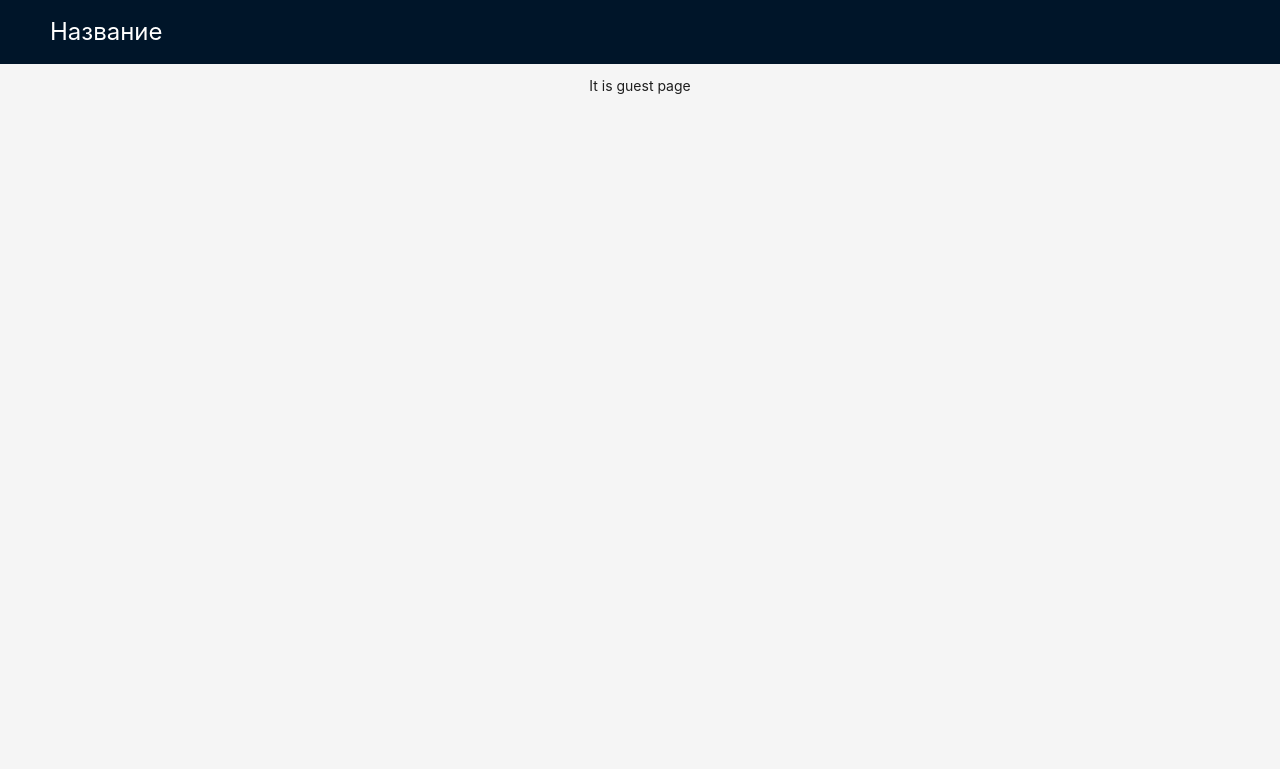
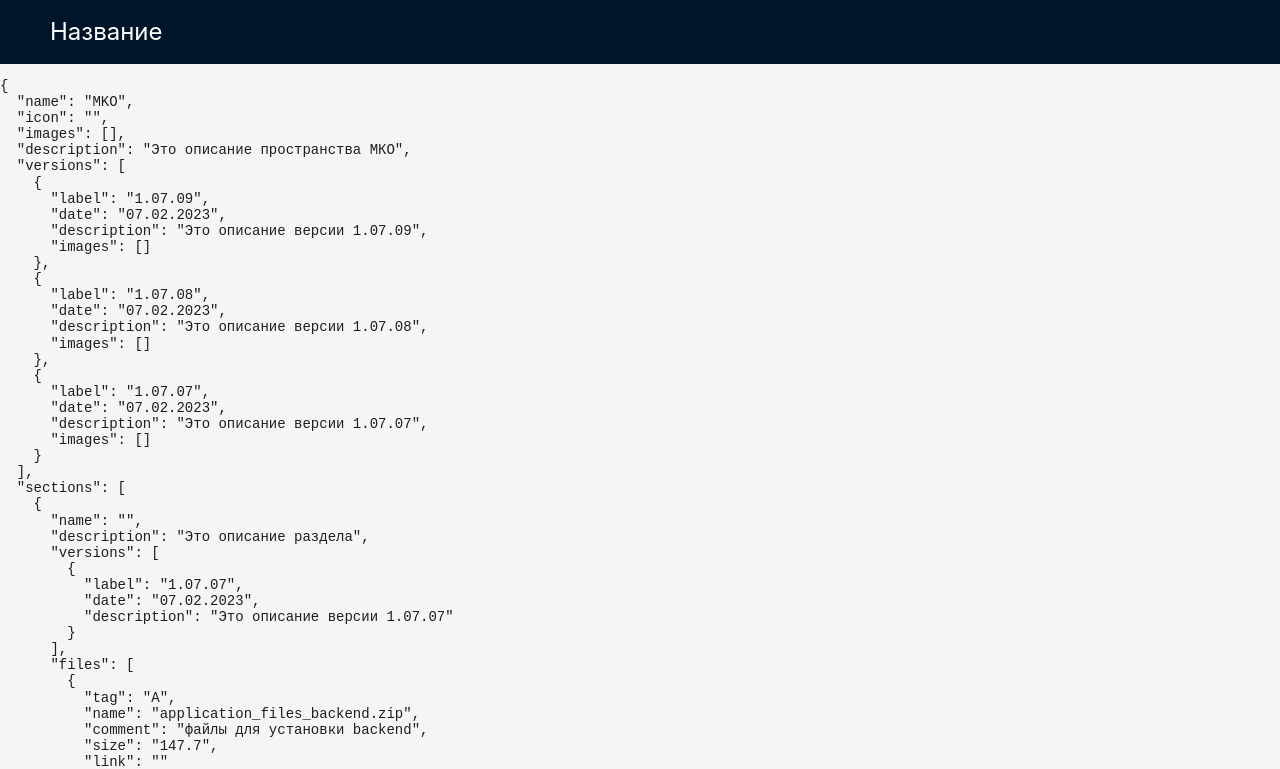
Before and after one commit to Kulikoff37/practice, a React (Vite) app: page /guest in a window 1280 px wide. Shown: the top 769 px of the page. Built offline with nearby package versions, Linux system fonts and the light colour scheme.

Commit message:
добавил структуру данных для страницы пользователя

```diff
--- a/package.json
+++ b/package.json
@@ -14,7 +14,8 @@
     "normalize.css": "^8.0.1",
     "react": "^18.2.0",
     "react-dom": "^18.2.0",
-    "react-router-dom": "^6.13.0"
+    "react-router-dom": "^6.13.0",
+    "zustand": "^4.3.8"
   },
   "devDependencies": {
     "@types/react": "^18.0.28",
--- /dev/null
+++ b/src/mocks/space.mock.ts
@@ -0,0 +1,57 @@
+import type { ISpace } from "../types/user-space.types";
+
+export const spaceMock: ISpace = {
+  name: 'MKO',
+  icon: '',
+  images: [],
+  description: 'Это описание пространства МКО',
+  versions: [
+    {
+      label: '1.07.09',
+      date: '07.02.2023',
+      description: 'Это описание версии 1.07.09',
+      images: []
+    },
+    {
+      label: '1.07.08',
+      date: '07.02.2023',
+      description: 'Это описание версии 1.07.08',
+      images: []
+    },
+    {
+      label: '1.07.07',
+      date: '07.02.2023',
+      description: 'Это описание версии 1.07.07',
+      images: []
+    }
+  ],
+  sections: [
+    {
+      name: '',
+      description: 'Это описание раздела',
+      versions: [
+        {
+          label: '1.07.07',
+          date: '07.02.2023',
+          description: 'Это описание версии 1.07.07',
+        }
+      ],
+      files: [
+        {
+         tag: 'A',
+         name: 'application_files_backend.zip',
+         comment: 'файлы для установки backend',
+         size: '147.7',
+         link: ''
+        },
+        {
+          tag: 'A',
+          name: 'application_files_backend.zip',
+          comment: 'файлы для установки backend',
+          size: '147.7',
+          link: ''
+         }
+      ]
+    }
+  ]
+}
--- /dev/null
+++ b/src/pages/Guest/api.ts
@@ -0,0 +1,4 @@
+import { spaceMock } from "../../mocks/space.mock"
+import type { ISpace } from "../../types/user-space.types";
+
+export const getUserSpace = (): Promise<ISpace> => new Promise(resolve => resolve(spaceMock));
--- a/src/pages/Guest/index.tsx
+++ b/src/pages/Guest/index.tsx
@@ -1 +1,15 @@
-export const Guest = () => <p>It is guest page</p>;
+import { useEffect } from 'react';
+import { shallow } from 'zustand/shallow';
+import { useUserSpace } from './store';
+
+export const Guest = () => {
+  const { space, fetchSpace} = useUserSpace(state => state, shallow);
+  useEffect(() => { fetchSpace() }, []);
+  return (
+    <div style={{textAlign: 'left'}}>
+      <pre>
+        {JSON.stringify(space, null, 2) }
+      </pre>
+    </div>
+  )
+};
--- /dev/null
+++ b/src/pages/Guest/store.ts
@@ -0,0 +1,13 @@
+import { create } from 'zustand';
+import { getUserSpace } from './api';
+import { IUserSpaceState } from '../../types/user-space.types';
+
+export const useUserSpace = create<IUserSpaceState>((set) => ({
+  space: null,
+  loading: false,
+  error: null,
+  fetchSpace: async () => {
+    const response = await getUserSpace();
+    set({ space: response })
+  },
+}));
```
Also changed, not shown: src/types/user-space.types.ts (added, +60 -0 lines).
